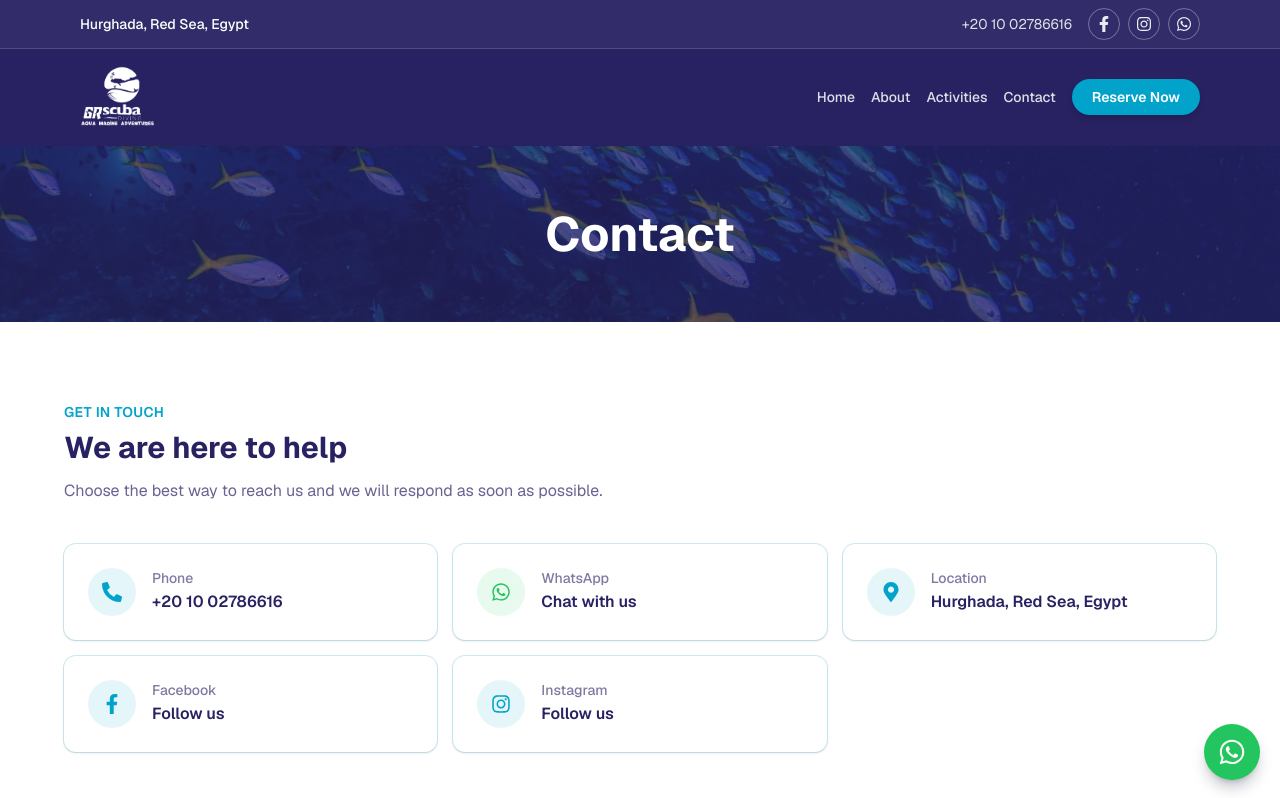
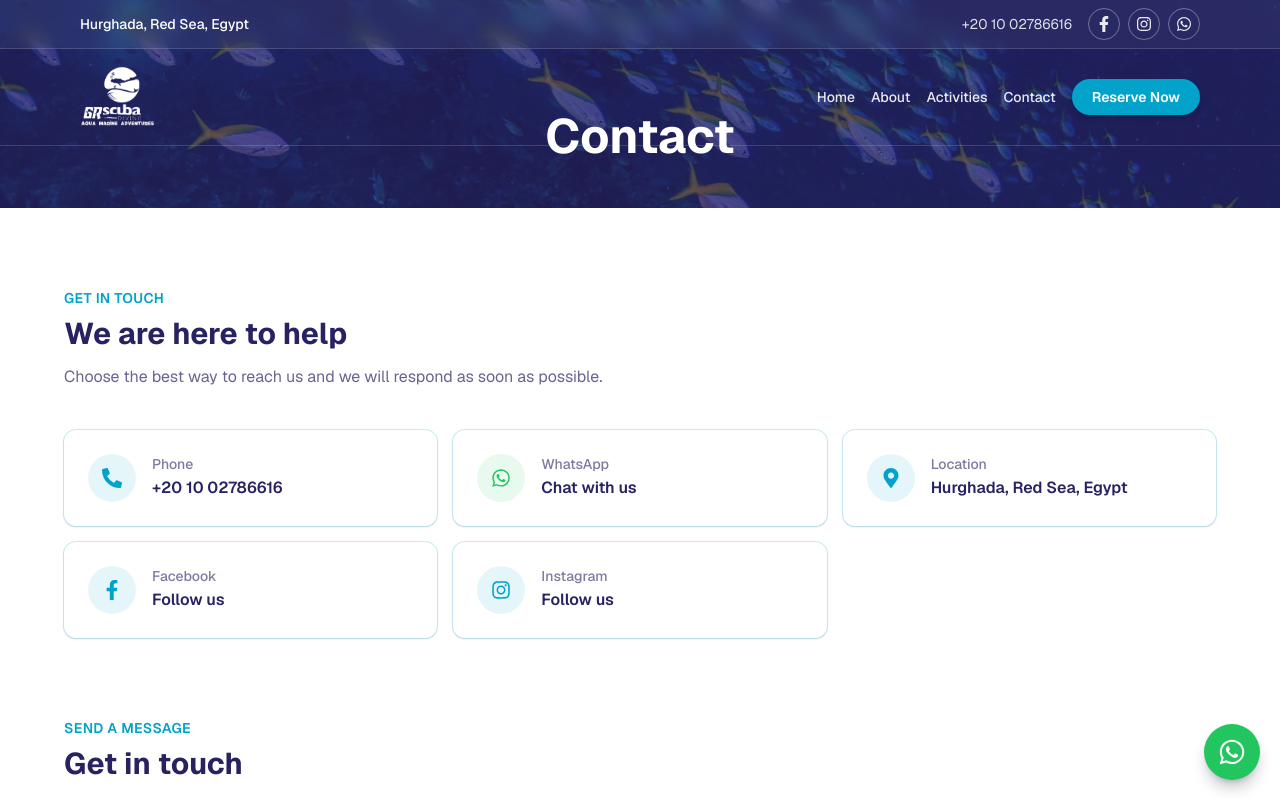
Before and after one commit to Word-of-Mouth-Marketing-agency/graquamarine, a Next.js app: page /contact in a window 1280 px wide. Shown: the top 798 px of the page. Built offline with nearby package versions, Linux system fonts and the light colour scheme.

Commit message:
style: make public header transparent globally

```diff
--- a/src/components/layout/Navbar.tsx
+++ b/src/components/layout/Navbar.tsx
@@ -8,11 +8,11 @@ import { SocialIconLinks } from "@/components/layout/SocialIconLinks";
 
 export function Navbar() {
   const pathname = usePathname();
-  const isHome = pathname === "/";
-  const headerClassName = isHome
+  const isPublicPage = !pathname.startsWith("/admin");
+  const headerClassName = isPublicPage
     ? "absolute inset-x-0 top-0 z-40 border-b border-white/15 bg-transparent text-white"
     : "relative z-40 border-b border-brand-navy/20 bg-brand-navy text-white";
-  const navLinkClassName = isHome
+  const navLinkClassName = isPublicPage
     ? "text-white/90 hover:text-white"
     : "text-white/85 hover:text-white";
 
--- a/src/components/ui/PageHero.tsx
+++ b/src/components/ui/PageHero.tsx
@@ -7,7 +7,7 @@ type PageHeroProps = {
 
 export function PageHero({ title, subtitle }: PageHeroProps) {
   return (
-    <section className="relative px-4 py-12 sm:py-16">
+    <section className="relative px-4 pt-24 pb-10 sm:pt-28 sm:pb-12">
       <Image
         src="/images/backgrounds/activites-bg.webp"
         alt=""
```
